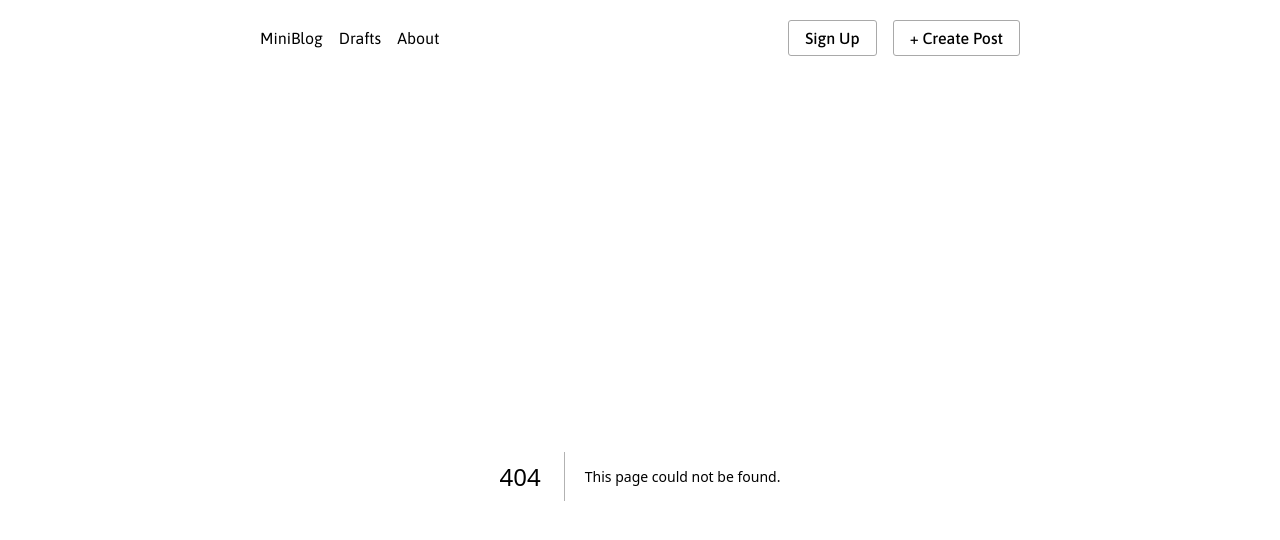
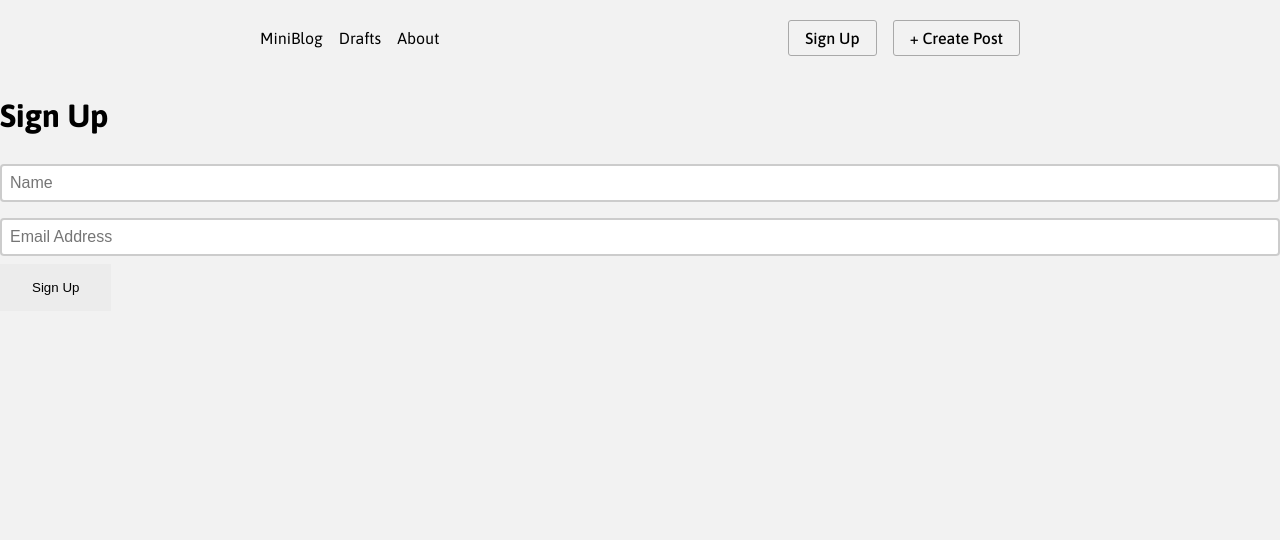
Before and after one commit to MichaelBoitmann/miniblog_nextjs, a Next.js app: page /signup in a window 1280 px wide. Before the commit this address had no page. Shown: the top 540 px of the page. Built offline with nearby package versions, Linux system fonts and the light colour scheme.

Commit message:
create signup folder and home page.tsx

```diff
--- /dev/null
+++ b/app/signup/SignUp.module.css
@@ -0,0 +1,10 @@
+.page {
+  background: white;
+  padding: 3rem;
+  display: flex;
+  justify-content: center;
+}
+
+.back {
+  margin-left: 1rem;
+}
--- /dev/null
+++ b/app/signup/page.tsx
@@ -0,0 +1,14 @@
+import styles from "./SignUp.module.css"
+
+export default function SignUpPage() {
+  return (
+    <div>
+      <form action="">
+        <h1>Sign Up</h1>
+        <input name="name" placeholder="Name" type="text" />
+        <input name="email" placeholder="Email Address" type="email" />
+        <button type="submit">Sign Up</button>
+      </form>
+    </div>
+  )
+}
```
